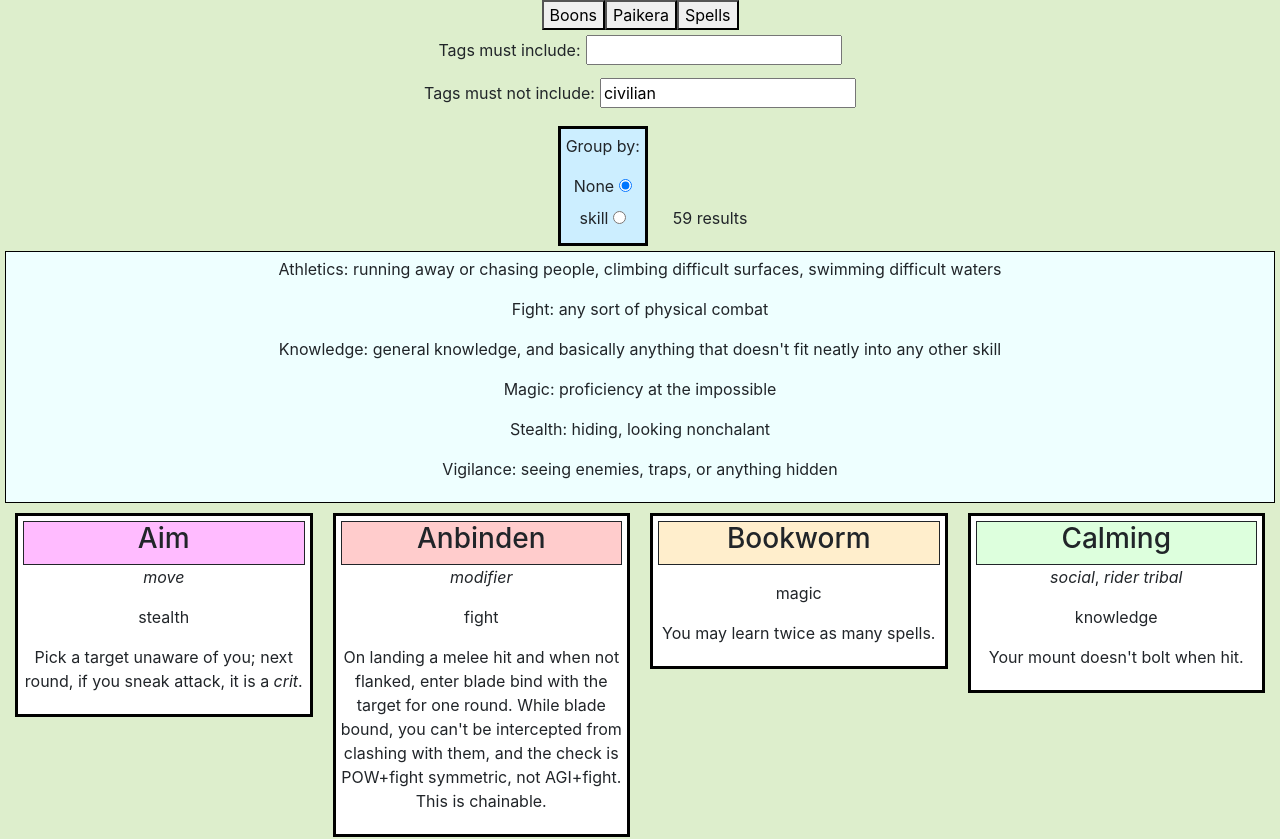
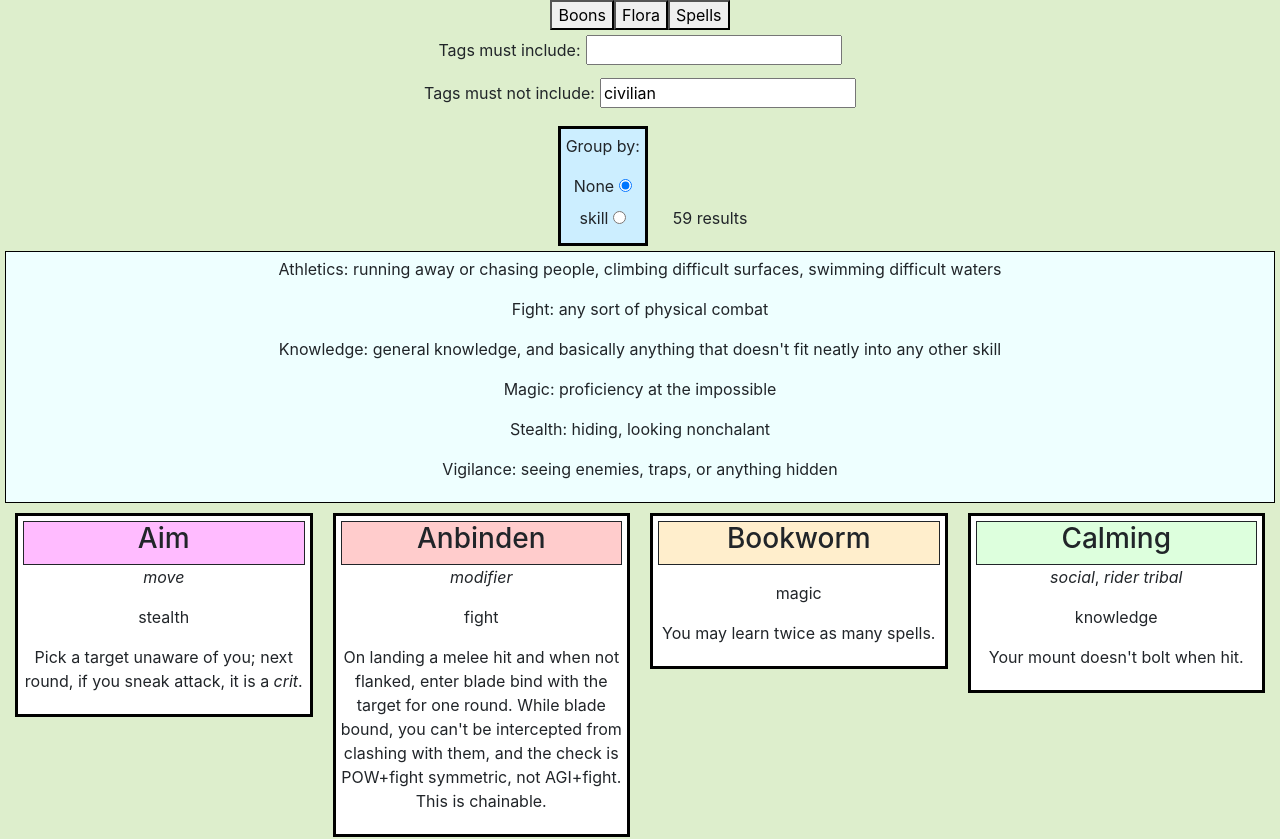
Before and after one commit to MarkGN/pantheont-frontend, a React (Create React App) app: page / in a window 1280 px wide. Shown: the top 839 px of the page. Built offline with nearby package versions, Linux system fonts and the light colour scheme.

Commit message:
rename paikera

```diff
--- a/src/components/App.jsx
+++ b/src/components/App.jsx
@@ -10,7 +10,7 @@ function App() {
     PlantSearch, BoonSearch, etc components, each being updated based on the onClick */}
       <div className="tab">
         <button className="tablinks" onClick={()=>setSearchState("boon")}>Boons</button>
-        <button className="tablinks" onClick={()=>setSearchState("plant")}>Paikera</button>
+        <button className="tablinks" onClick={()=>setSearchState("plant")}>Flora</button>
         <button className="tablinks" onClick={()=>setSearchState("spell")}>Spells</button>
         {/* <button className="tablinks" onClick={(event)=>{
           event.stopPropagation();
--- a/src/data/legend.json
+++ b/src/data/legend.json
@@ -8,6 +8,7 @@
     "Vigilance: seeing enemies, traps, or anything hidden"
   ],
   "plant": [
+    "Also called paikera, in-universe.",
     "Active ingredients provide the valuable effects.",
     "Ampers amplify the active ingredient's effect. Without an amper matching the active ingredient's primary colour, there's only 1 chance in 2 of the effect working.",
     "Dampers dampen the toxicity of active ingredients. Without a damper matching the active ingredient's secondary colour, the potion inflicts 1 injury.",
```
